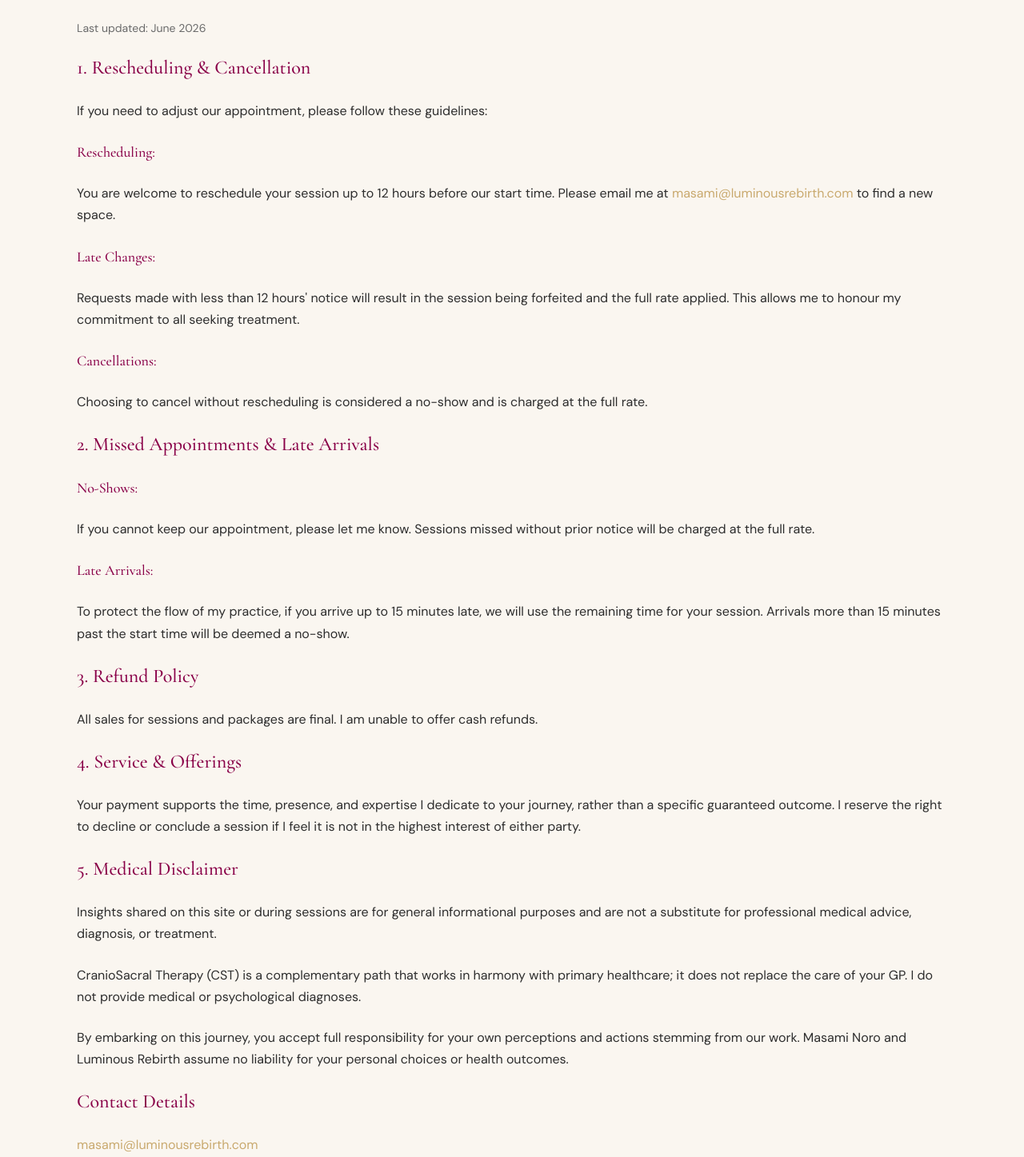
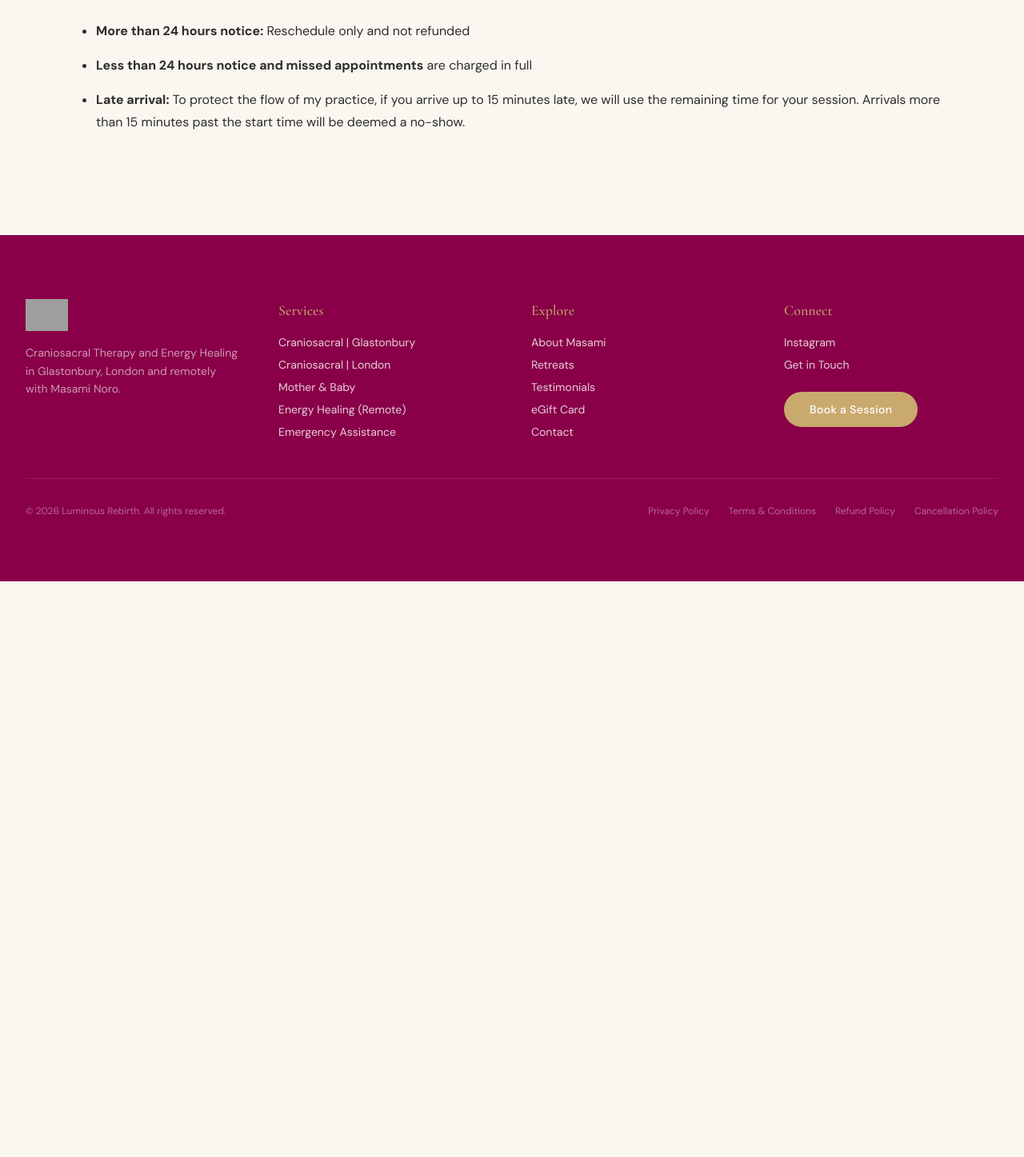
Before and after one commit to pentagonalcycles/masami, a Next.js app: page /cancellation-policy in a window 1280 px wide. Shown: the part 183-1630 px from the top of the page at 80% size. After the commit the page ends 910 px from the top, so only its background shows below. Built offline with nearby package versions, Linux system fonts and the light colour scheme; grey boxes are pictures that could not be loaded.

Commit message:
fix: replace cancellation policy with new concise version

```diff
--- a/src/app/cancellation-policy/page.tsx
+++ b/src/app/cancellation-policy/page.tsx
@@ -12,82 +12,18 @@ export default function CancellationPolicyPage() {
       <div className="container-narrow">
         <FadeIn>
           <h1 className="heading-lg text-charcoal mb-8">Cancellation Policy</h1>
-          <div className="prose max-w-none text-text space-y-6">
-            <p className="text-text-light text-sm">Last updated: {new Date().toLocaleDateString("en-GB", { month: "long", year: "numeric" })}</p>
-
-            <h2 className="heading-sm text-charcoal">1. Rescheduling &amp; Cancellation</h2>
-            <p>If you need to adjust our appointment, please follow these guidelines:</p>
-
-            <h3 className="font-heading text-lg text-charcoal">Rescheduling:</h3>
-            <p>
-              You are welcome to reschedule your session up to 12 hours before our start time. Please
-              email me at{" "}
-              <a href="mailto:masami@luminousrebirth.com" className="text-gold hover:underline">
-                masami@luminousrebirth.com
-              </a>{" "}
-              to find a new space.
-            </p>
-
-            <h3 className="font-heading text-lg text-charcoal">Late Changes:</h3>
-            <p>
-              Requests made with less than 12 hours&apos; notice will result in the session being
-              forfeited and the full rate applied. This allows me to honour my commitment to all
-              seeking treatment.
-            </p>
-
-            <h3 className="font-heading text-lg text-charcoal">Cancellations:</h3>
-            <p>
-              Choosing to cancel without rescheduling is considered a no-show and is charged at the
-              full rate.
-            </p>
-
-            <h2 className="heading-sm text-charcoal">2. Missed Appointments &amp; Late Arrivals</h2>
-
-            <h3 className="font-heading text-lg text-charcoal">No-Shows:</h3>
-            <p>
-              If you cannot keep our appointment, please let me know. Sessions missed without prior
-              notice will be charged at the full rate.
-            </p>
-
-            <h3 className="font-heading text-lg text-charcoal">Late Arrivals:</h3>
-            <p>
-              To protect the flow of my practice, if you arrive up to 15 minutes late, we will use
-              the remaining time for your session. Arrivals more than 15 minutes past the start time
-              will be deemed a no-show.
-            </p>
-
-            <h2 className="heading-sm text-charcoal">3. Refund Policy</h2>
-            <p>All sales for sessions and packages are final. I am unable to offer cash refunds.</p>
-
-            <h2 className="heading-sm text-charcoal">4. Service &amp; Offerings</h2>
-            <p>
-              Your payment supports the time, presence, and expertise I dedicate to your journey,
-              rather than a specific guaranteed outcome. I reserve the right to decline or conclude a
-              session if I feel it is not in the highest interest of either party.
-            </p>
-
-            <h2 className="heading-sm text-charcoal">5. Medical Disclaimer</h2>
-            <p>
-              Insights shared on this site or during sessions are for general informational purposes
-              and are not a substitute for professional medical advice, diagnosis, or treatment.
-            </p>
-            <p>
-              CranioSacral Therapy (CST) is a complementary path that works in harmony with primary
-              healthcare; it does not replace the care of your GP. I do not provide medical or
-              psychological diagnoses.
-            </p>
-            <p>
-              By embarking on this journey, you accept full responsibility for your own perceptions
-              and actions stemming from our work. Masami Noro and Luminous Rebirth assume no liability
-              for your personal choices or health outcomes.
-            </p>
-
-            <h2 className="heading-sm text-charcoal">Contact Details</h2>
-            <p>
-              <a href="mailto:masami@luminousrebirth.com" className="text-gold hover:underline">
-                masami@luminousrebirth.com
-              </a>
-            </p>
+          <div className="prose max-w-none text-text space-y-4">
+            <ul className="list-disc pl-6 space-y-4">
+              <li>
+                <strong>More than 24 hours notice:</strong> Reschedule only and not refunded
+              </li>
+              <li>
+                <strong>Less than 24 hours notice and missed appointments</strong> are charged in full
+              </li>
+              <li>
+                <strong>Late arrival:</strong> To protect the flow of my practice, if you arrive up to 15 minutes late, we will use the remaining time for your session. Arrivals more than 15 minutes past the start time will be deemed a no-show.
+              </li>
+            </ul>
           </div>
         </FadeIn>
       </div>
```
